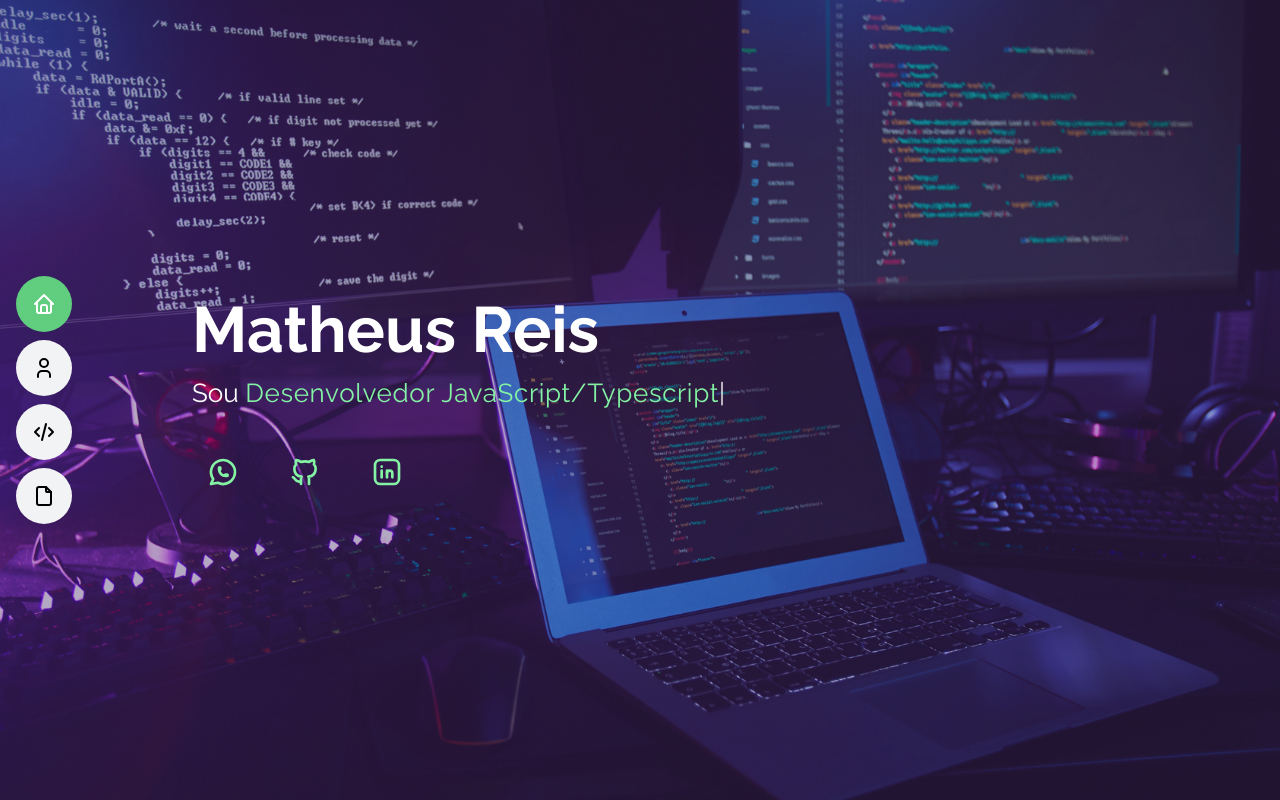
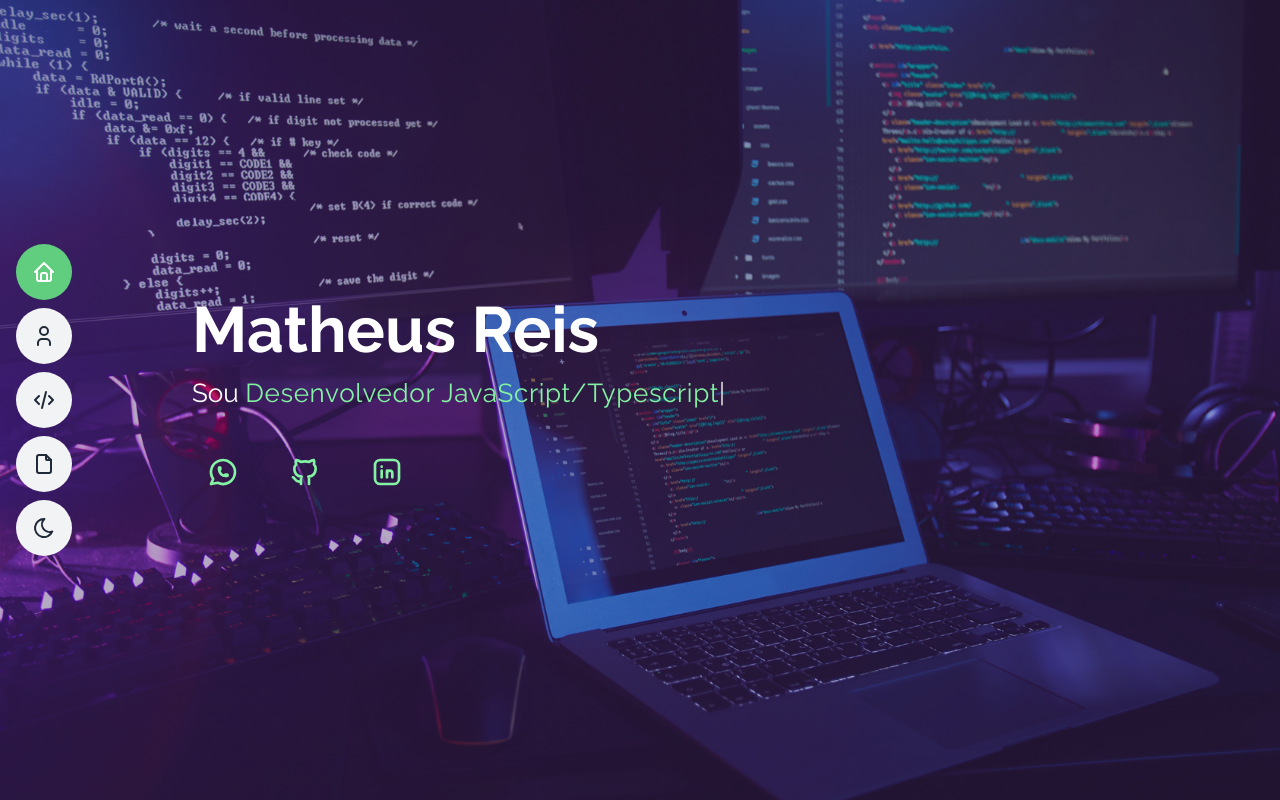
Before and after one commit to matheusoreis/matheusoreis.github.io, a React (Vite) app: page / in a window 1280 px wide. Shown: the top 800 px of the page. Built offline with nearby package versions, Linux system fonts and the light colour scheme.

Commit message:
Modo Dark/White, novos ícones, theme

```diff
--- a/src/app/app.tsx
+++ b/src/app/app.tsx
@@ -2,6 +2,7 @@ import About from "./components/about"
 import Hero from "./components/hero"
 import Navbar from "./components/navbar"
 import Skills from "./components/skills"
+import { ThemeProvider } from "./theme"
 import type { AppData } from "./types"
 
 interface AppProps {
@@ -10,11 +11,11 @@ interface AppProps {
 
 export default function App({ data }: AppProps) {
     return (
-        <>
+        <ThemeProvider>
             <Navbar {...data.navbar} />
             <Hero {...data.hero} />
             <About {...data.about} />
             <Skills {...data.skills} />
-        </>
+        </ThemeProvider>
     )
 }
--- a/src/app/components/hero.tsx
+++ b/src/app/components/hero.tsx
@@ -22,7 +22,7 @@ export default function Hero({ name, backgroundImage, typedStrings, socialLinks
             className="relative w-full h-screen bg-cover bg-position-[top_right] lg:pl-40"
             style={{ backgroundImage: `url(${backgroundImage})` }}
         >
-            <div className="absolute inset-0" style={{ background: "#33195f5f" }} />
+            <div className="absolute inset-0 bg-hero-overlay" />
 
             <div className="relative z-10 flex items-center h-full">
                 <div className="px-8 text-left">
--- /dev/null
+++ b/src/app/components/icons/hamburger.tsx
@@ -0,0 +1,9 @@
+import { Icon, type IconProps } from "./icon"
+
+export function Hamburger({ size, ...props }: IconProps) {
+    return (
+        <Icon size={size} {...props}>
+            <path d="M4 15h16a4 4 0 0 1 -4 4h-8a4 4 0 0 1 -4 -4" /><path d="M12 4c3.783 0 6.953 2.133 7.786 5h-15.572c.833 -2.867 4.003 -5 7.786 -5" /><path d="M5 12h14" />
+        </Icon>
+    )
+}
--- /dev/null
+++ b/src/app/components/icons/moon.tsx
@@ -0,0 +1,9 @@
+import { Icon, type IconProps } from "./icon"
+
+export function Moon({ size, ...props }: IconProps) {
+    return (
+        <Icon size={size} {...props}>
+            <path stroke="none" d="M0 0h24v24H0z" fill="none" /><path d="M12 3c.132 0 .263 0 .393 0a7.5 7.5 0 0 0 7.92 12.446a9 9 0 1 1 -8.313 -12.454l0 .008" />
+        </Icon>
+    )
+}
--- /dev/null
+++ b/src/app/components/icons/sun.tsx
@@ -0,0 +1,9 @@
+import { Icon, type IconProps } from "./icon"
+
+export function Sun({ size, ...props }: IconProps) {
+    return (
+        <Icon size={size} {...props}>
+            <path stroke="none" d="M0 0h24v24H0z" fill="none" /><path d="M8 12a4 4 0 1 0 8 0a4 4 0 1 0 -8 0" /><path d="M3 12h1m8 -9v1m8 8h1m-9 8v1m-6.4 -15.4l.7 .7m12.1 -.7l-.7 .7m0 11.4l.7 .7m-12.1 -.7l-.7 .7" />
+        </Icon>
+    )
+}
--- /dev/null
+++ b/src/app/components/icons/x.tsx
@@ -0,0 +1,9 @@
+import { Icon, type IconProps } from "./icon"
+
+export function X({ size, ...props }: IconProps) {
+    return (
+        <Icon size={size} {...props}>
+            <path stroke="none" d="M0 0h24v24H0z" fill="none" /><path d="M18 6l-12 12" /><path d="M6 6l12 12" />
+        </Icon>
+    )
+}
--- a/src/app/components/navbar.tsx
+++ b/src/app/components/navbar.tsx
@@ -1,15 +1,34 @@
 import { useState } from "react"
-import { Menu, X } from "lucide-react"
+import { useTheme } from "../theme"
 import type { NavbarData } from "../types"
+import { X } from "./icons/x"
+import { Hamburger } from "./icons/hamburger"
+import { Sun } from "./icons/sun"
+import { Moon } from "./icons/moon"
 
 export default function Navbar({ items, side = "left" }: NavbarData) {
     const [active, setActive] = useState(items[0]?.href ?? "")
     const [mobileOpen, setMobileOpen] = useState(false)
+    const { theme, toggle } = useTheme()
 
     const sideClass = side === "left" ? "left-0" : "right-0"
     const mobileHiddenClass = side === "left"
         ? (mobileOpen ? "translate-x-0" : "-translate-x-full")
         : (mobileOpen ? "translate-x-0" : "translate-x-full")
+
+    const itemClass = (isActive: boolean) => `
+        group flex items-center h-14 rounded-full px-4
+        overflow-hidden transition-all duration-300
+        w-full lg:w-14 lg:hover:w-44
+        ${side === "right" ? "flex-row-reverse" : ""}
+        ${isActive ? "bg-primary" : "bg-surface hover:bg-primary"}
+    `
+
+    const labelBase = `
+        text-sm font-medium whitespace-nowrap
+        ${side === "right" ? "mr-2" : "ml-2"}
+        lg:hidden lg:group-hover:block
+    `
 
     return (
         <>
@@ -18,7 +37,7 @@ export default function Navbar({ items, side = "left" }: NavbarData) {
                 onClick={() => setMobileOpen(!mobileOpen)}
                 aria-label="Menu"
             >
-                {mobileOpen ? <X size={22} /> : <Menu size={22} />}
+                {mobileOpen ? <X size={26} /> : <Hamburger size={26} />}
             </button>
 
             <header className={`
@@ -27,7 +46,7 @@ export default function Navbar({ items, side = "left" }: NavbarData) {
                 ${mobileHiddenClass}
                 lg:w-auto lg:translate-x-0
             `}>
-                <nav className="h-full w-64 lg:w-auto flex items-center">
+                <nav className="h-full w-64 lg:w-auto flex flex-col items-center justify-center gap-2">
                     <ul className={`
                         flex flex-col gap-2 px-4 w-full
                         ${side === "right" ? "items-end" : "items-start"}
@@ -42,26 +61,12 @@ export default function Navbar({ items, side = "left" }: NavbarData) {
                                             setActive(href)
                                             setMobileOpen(false)
                                         }}
-                                        className={`
-                                            group flex items-center h-14 rounded-full px-4
-                                            overflow-hidden transition-all duration-300
-                                            w-full lg:w-14 lg:hover:w-44
-                                            ${side === "right" ? "flex-row-reverse" : ""}
-                                            ${isActive
-                                                ? "bg-primary text-white"
-                                                : "bg-[#f2f3f5] text-black hover:bg-primary hover:text-white"
-                                            }
-                                        `}
+                                        className={itemClass(isActive)}
                                     >
-                                        <span className="flex h-6 w-6 items-center justify-center shrink-0">
+                                        <span className={`flex h-6 w-6 items-center justify-center shrink-0 ${isActive ? "text-white" : "text-gray-900 dark:text-white"} group-hover:text-white`}>
                                             {icon}
                                         </span>
-                                        <span className={`
-                                            text-sm font-medium whitespace-nowrap
-                                            ${side === "right" ? "mr-2" : "ml-2"}
-                                            lg:hidden lg:group-hover:block
-                                            ${isActive ? "text-white" : "group-hover:text-white"}
-                                        `}>
+                                        <span className={`${labelBase} ${isActive ? "text-white" : "text-gray-900 dark:text-white"} group-hover:text-white`}>
                                             {label}
                                         </span>
                                     </a>
@@ -69,6 +74,21 @@ export default function Navbar({ items, side = "left" }: NavbarData) {
                             )
                         })}
                     </ul>
+
+                    <div className="px-4 w-full">
+                        <button
+                            onClick={() => { toggle(); setMobileOpen(false) }}
+                            aria-label="Alternar tema"
+                            className={itemClass(false)}
+                        >
+                            <span className={`flex h-6 w-6 items-center justify-center shrink-0 text-gray-900 dark:text-white group-hover:text-white`}>
+                                {theme === "dark" ? <Sun size={26} /> : <Moon size={26} />}
+                            </span>
+                            <span className={`${labelBase} text-gray-900 dark:text-white group-hover:text-white`}>
+                                {theme === "dark" ? "Modo claro" : "Modo escuro"}
+                            </span>
+                        </button>
+                    </div>
                 </nav>
             </header>
 
--- a/src/app/components/skills.tsx
+++ b/src/app/components/skills.tsx
@@ -12,10 +12,10 @@ export default function Skills({ title = "Habilidades", subtitle = "Tecnologias
 
                 <div className="grid grid-cols-1 lg:grid-cols-2 gap-6">
                     {categories.map((category) => (
-                        <div key={category.title} className="border-l-4 border-secondary pl-5">
+                        <div key={category.title} className="border-l-4 border-primary pl-5">
 
                             <div className="flex items-center gap-2 mb-4">
-                                <span className="text-primary">{category.icon}</span>
+                                <span className="text-secondary">{category.icon}</span>
                                 <h3 className="text-lg font-bold text-gray-900">{category.title}</h3>
                             </div>
 
@@ -23,7 +23,7 @@ export default function Skills({ title = "Habilidades", subtitle = "Tecnologias
                                 {category.skills.map((skill) => (
                                     <span
                                         key={skill.label}
-                                        className="px-3 py-1 text-sm font-medium text-gray-700 bg-[#f2f3f5] rounded-full border border-transparent hover:border-primary hover:text-primary transition-colors duration-200"
+                                        className="px-3 py-1 text-sm font-medium text-gray-700 bg-surface rounded-full border border-transparent hover:border-primary hover:text-primary transition-colors duration-200"
                                     >
                                         {skill.label}
                                     </span>
--- /dev/null
+++ b/src/app/theme.tsx
@@ -0,0 +1,43 @@
+import { createContext, useContext, useEffect, useState, type ReactNode } from "react"
+
+type Theme = "light" | "dark"
+
+interface ThemeContextValue {
+    theme: Theme
+    toggle: () => void
+}
+
+const ThemeContext = createContext<ThemeContextValue>({
+    theme: "light",
+    toggle: () => { },
+})
+
+export function ThemeProvider({ children }: { children: ReactNode }) {
+    const [theme, setTheme] = useState<Theme>(() => {
+        const saved = localStorage.getItem("theme")
+        if (saved === "dark" || saved === "light") return saved
+        return window.matchMedia("(prefers-color-scheme: dark)").matches ? "dark" : "light"
+    })
+
+    useEffect(() => {
+        const root = document.documentElement
+        if (theme === "dark") {
+            root.classList.add("dark")
+        } else {
+            root.classList.remove("dark")
+        }
+        localStorage.setItem("theme", theme)
+    }, [theme])
+
+    const toggle = () => setTheme((t) => (t === "light" ? "dark" : "light"))
+
+    return (
+        <ThemeContext.Provider value={{ theme, toggle }}>
+            {children}
+        </ThemeContext.Provider>
+    )
+}
+
+export function useTheme() {
+    return useContext(ThemeContext)
+}
--- a/src/index.css
+++ b/src/index.css
@@ -1,15 +1,86 @@
 @import "tailwindcss";
 
 @theme {
-    /* Cores do seu portfólio */
     --color-primary: #60cd7f;
     --color-primary-hover: #83f3a3;
     --color-secondary: #452280;
     --color-secondary-hover: #5d33a3;
     --color-dark: #3e4144;
 
-    /* Fontes */
+    --color-surface: #f2f3f5;
+    --color-surface-dark: #2a2a2a;
+
+    --color-hero-overlay: #33195f5f;
+
     --font-sans: "Raleway", sans-serif;
     --font-display: "Raleway", sans-serif;
     --font-accent: "Raleway", sans-serif;
 }
+
+/* Cores para o modo claro (padrão) */
+.text-gray-900 {
+    color: #1f2937;
+}
+
+.text-gray-600 {
+    color: #4b5563;
+}
+
+.text-gray-500 {
+    color: #6b7280;
+}
+
+.text-gray-700 {
+    color: #374151;
+}
+
+.text-gray-400 {
+    color: #9ca3af;
+}
+
+.border-gray-100 {
+    border-color: #f3f4f6;
+}
+
+.bg-white {
+    background-color: #ffffff;
+}
+
+/* Modo escuro */
+.dark {
+    --color-surface: #1e1e1e;
+    --color-surface-dark: #2a2a2a;
+}
+
+.dark body {
+    background-color: #111111;
+    color: #e5e5e5;
+}
+
+.dark .text-gray-900 {
+    color: #f0f0f0;
+}
+
+.dark .text-gray-600 {
+    color: #a0a0a0;
+}
+
+.dark .text-gray-500 {
+    color: #888888;
+}
+
+.dark .text-gray-700 {
+    color: #cccccc;
+}
+
+.dark .text-gray-400 {
+    color: #777777;
+}
+
+.dark .border-gray-100 {
+    border-color: #2a2a2a;
+}
+
+.dark .bg-white {
+    background-color: #1a1a1a;
+}
--- a/vite.config.ts
+++ b/vite.config.ts
@@ -9,4 +9,7 @@ export default defineConfig({
     babel({ presets: [reactCompilerPreset()] }),
     tailwindcss(),
   ],
+  server: {
+    allowedHosts: ["1a36-191-52-255-19.ngrok-free.app"]
+  }
 })
```
